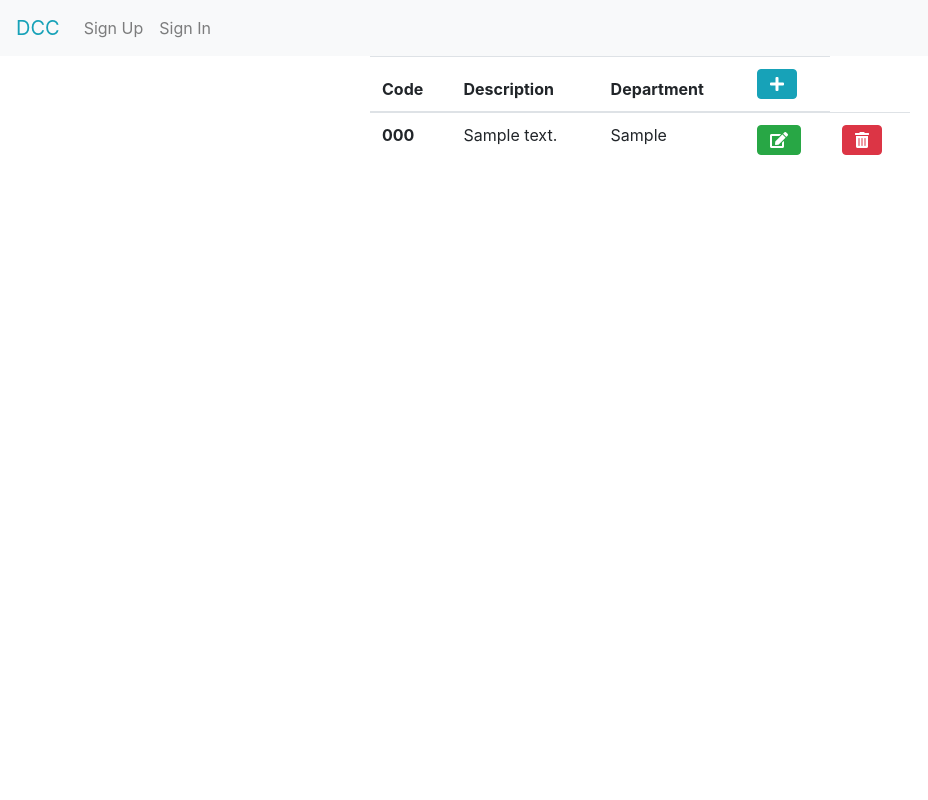
After one commit to jamg26/dcc-enrollment, a PHP site: page /pages/course.php in a window 1280 px wide. The commit adds this page. Shown: the whole page, without its empty margins (0-928 px from the left). Run offline with PHP 8.4, Linux system fonts and the light colour scheme; tables that the repository leaves empty or names only in its code hold one stand-in row (values such as "Sample post"); data that the repository does not hold is empty; some libraries are stand-ins or nearby versions.

Commit message:
added course crud

```diff
--- a/components/navigation.php
+++ b/components/navigation.php
@@ -18,7 +18,7 @@ session_start();
             ';
             if($_SESSION['user'][6] == 'admin') {
                 echo '
-                <a id="add-course" class="nav-item nav-link" href="../pages/add-course.php">Course</a>
+                <a id="course" class="nav-item nav-link" href="../pages/course.php">Course</a>
                 <a id="add-department" class="nav-item nav-link" href="../pages/add-department.php">Department</a>
                 ';
             }
--- /dev/null
+++ b/pages/course.php
@@ -0,0 +1,71 @@
+<?php
+include '../components/navigation.php';
+include '../styles.php';
+include '../db.php';
+?>
+
+
+<html>
+<head>
+    <title>DCC | Add Course</title>
+</head>
+<body>
+    <div class="container">
+    <div class="row">
+        <div class="col-sm">
+        </div>
+        <div class="col-sm-6">
+        <?php
+        if(@$_GET['deleted'] == 'true') {
+            echo '<div class="text-success">Course deleted!</div>';
+        } else if(@$_GET['deleted'] == 'false') {
+            echo '<div class="text-danger">Failed!</div>';
+        }
+        if(@$_GET['updated'] == 'true') {
+            echo '<div class="text-success">Course updated!</div>';
+        } else if(@$_GET['updated'] == 'false') {
+            echo '<div class="text-danger">Failed!</div>';
+        }
+        ?>
+
+        <table class="table">
+        <thead>
+            <tr>
+            <th scope="col">Code</th>
+            <th scope="col">Description</th>
+            <th scope="col">Department</th>
+            <th scope="col"><button type="button" onclick="window.location.href='./add-course.php'" class="btn btn-info"><i class="fas fa-plus"></i></button></th>
+            </tr>
+        </thead>
+        <tbody>
+        <?php
+            $sql = "select * from course";
+            $result = $conn->query($sql);
+            if ($result->num_rows > 0) {
+                while ($row = $result->fetch_assoc()) {
+                    ?>
+                    <tr>
+                    <th scope="row"><?php echo $row['code'] ?></th>
+                    <td><?php echo $row['description'] ?></td>
+                    <td><?php echo $row['department'] ?></td>
+                    <form action="./edit-course.php" method="post">
+                        <input type="text" name="code" value="<?php echo $row['code'] ?>" hidden/>
+                        <input type="text" name="description" value="<?php echo $row['description'] ?>" hidden/>
+                        <input type="text" name="department" value="<?php echo $row['department'] ?>" hidden/>
+                        <td><button type="submit" class="btn btn-success"><i class="fas fa-edit"></i></button></td>
+                    </form>
+                    <form action="../api/delete-course.php" method="post">
+                        <input type="text" name="course" value="<?php echo $row['code'] ?>" hidden/>
+                        <td><button type="submit" class="btn btn-danger"><i class="fas fa-trash-alt"></i></button></td>
+                    </form>
+                <?php }
+            } ?>
+        </tbody>
+        </table>
+        </div>
+        <div class="col-sm">
+        </div>
+    </div>
+    </div>
+</body>
+</html>
--- a/styles.php
+++ b/styles.php
@@ -2,6 +2,7 @@
     <head>
         <link rel="stylesheet" href="https://cdnjs.cloudflare.com/ajax/libs/font-awesome/5.10.2/css/all.css" integrity="sha256-piqEf7Ap7CMps8krDQsSOTZgF+MU/0MPyPW2enj5I40=" crossorigin="anonymous" />
         <link rel="stylesheet" href="https://stackpath.bootstrapcdn.com/bootstrap/4.3.1/css/bootstrap.min.css" integrity="sha384-ggOyR0iXCbMQv3Xipma34MD+dH/1fQ784/j6cY/iJTQUOhcWr7x9JvoRxT2MZw1T" crossorigin="anonymous" />
+        <script src="https://kit.fontawesome.com/cb9744fe51.js" crossorigin="anonymous"></script>
     </head>
     <body>
         <script src="https://code.jquery.com/jquery-3.3.1.slim.min.js" integrity="sha384-q8i/X+965DzO0rT7abK41JStQIAqVgRVzpbzo5smXKp4YfRvH+8abtTE1Pi6jizo" crossorigin="anonymous"></script>
```
Also changed, not shown: api/add-course.php (added, +17 -0 lines), api/delete-course.php (added, +15 -0 lines), api/update-course.php (added, +17 -0 lines), pages/add-course.php (+6 -6 lines), pages/edit-course.php (added, +54 -0 lines).
